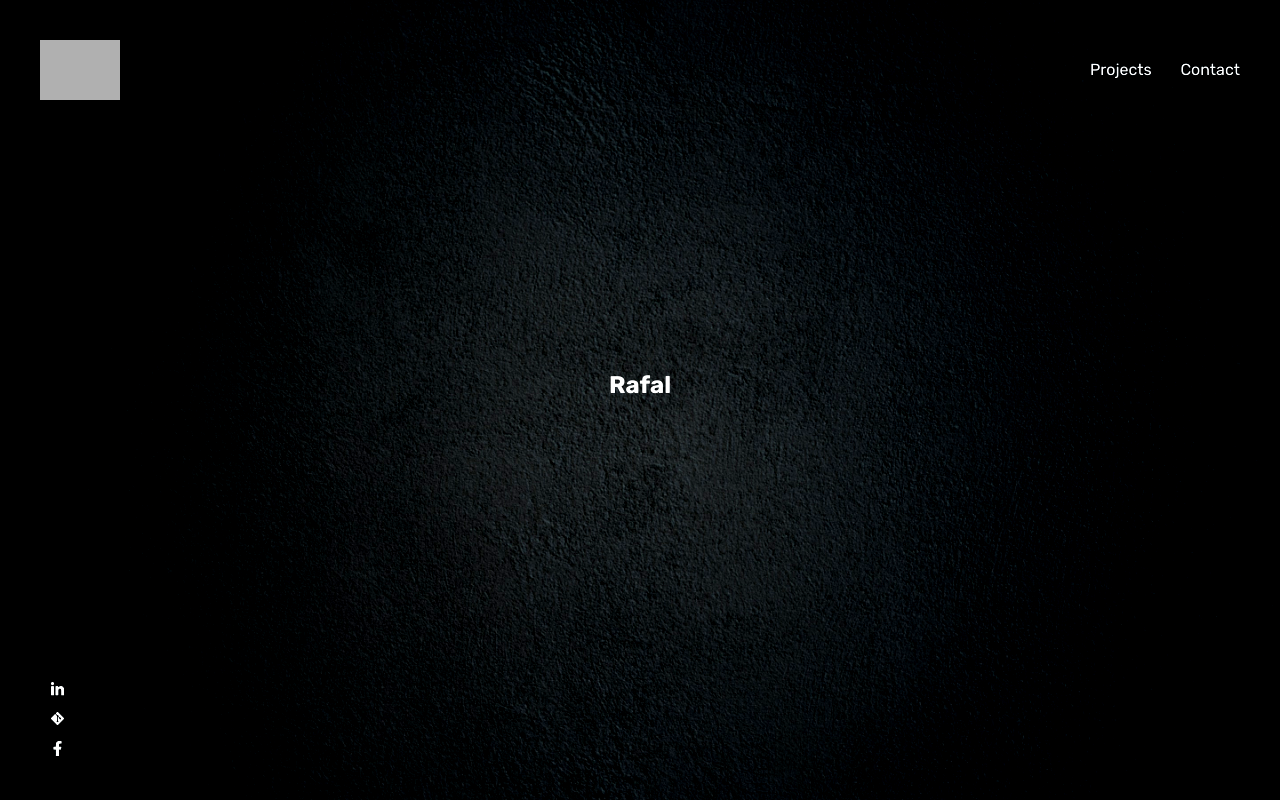
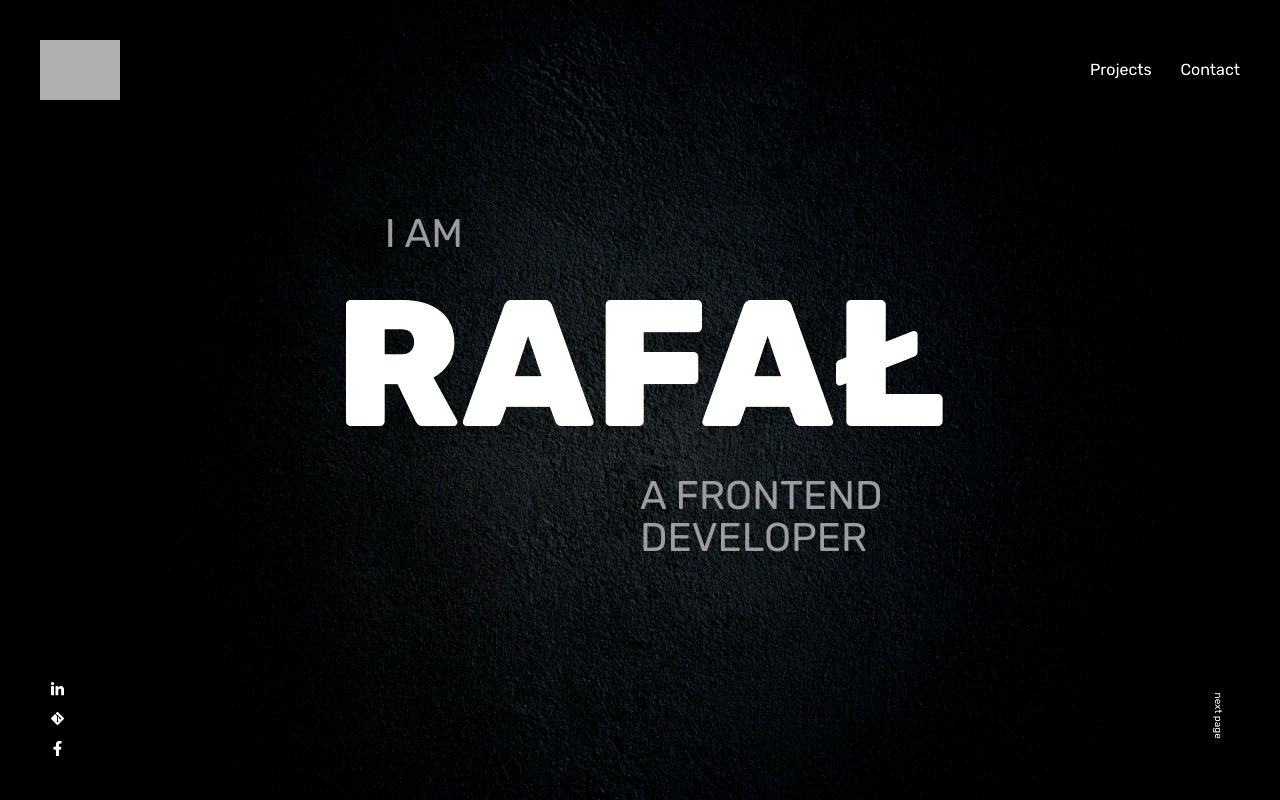
Before and after one commit to Rafal-Kowalczyk/next-tura-rk, a Next.js app: page / in a window 1280 px wide. Built offline with nearby package versions, Linux system fonts and the light colour scheme; grey boxes are pictures that could not be loaded.

Commit message:
Add home-page

```diff
--- a/components/footer/footer.js
+++ b/components/footer/footer.js
@@ -2,7 +2,7 @@ import { useRouter } from "next/router";
 import Link from "next/link";
 import { FaFacebookF, FaLinkedinIn, FaGitAlt } from "react-icons/fa";
 
-import { FooterWrap, FooterUl, FooterLi, FooterScroll } from "./footer.style";
+import { FooterWrap, FooterUl, FooterLi, FooterNext } from "./footer.style";
 
 function Footer() {
   const router = useRouter();
@@ -33,11 +33,23 @@ function Footer() {
           </Link>
         </FooterLi>
       </FooterUl>
-      {/* <FooterScroll>
-        {router.pathname === "/" && <span>scroll ---</span>}
-        {router.pathname === "/projects" && <span>--- scroll ---</span>}
-        {router.pathname === "/contact" && <span>--- scroll</span>}
-      </FooterScroll> */}
+      <FooterNext>
+        {router.pathname === "/" && (
+          <Link href="/projects">
+            <a>next page</a>
+          </Link>
+        )}
+        {router.pathname === "/projects" && (
+          <Link href="/contact">
+            <a>next page</a>
+          </Link>
+        )}
+        {router.pathname === "/contact" && (
+          <Link href="/">
+            <a>next page</a>
+          </Link>
+        )}
+      </FooterNext>
     </FooterWrap>
   );
 }
--- a/components/footer/footer.style.js
+++ b/components/footer/footer.style.js
@@ -22,8 +22,12 @@ export const FooterLi = styled.li`
   }
 `;
 
-export const FooterScroll = styled.div`
+export const FooterNext = styled.div`
   transform: rotate(90deg);
   font-size: 1rem;
   cursor: pointer;
+
+  & a:hover {
+    border: none;
+  }
 `;
--- a/components/home-page/home-page.js
+++ b/components/home-page/home-page.js
@@ -1,10 +1,22 @@
 import React from "react";
+
+import { PageContent } from "../layout/layout.style";
+import {
+  HomeWrap,
+  HomeHeroTop,
+  HomeHeroMedium,
+  HomeHeroBottom,
+} from "./home-page.style";
 
 function HomePage() {
   return (
-    <div>
-      <h2>Rafal</h2>
-    </div>
+    <PageContent>
+      <HomeWrap>
+        <HomeHeroTop>I am</HomeHeroTop>
+        <HomeHeroMedium>Rafał</HomeHeroMedium>
+        <HomeHeroBottom>A frontend developer</HomeHeroBottom>
+      </HomeWrap>
+    </PageContent>
   );
 }
 
--- /dev/null
+++ b/components/home-page/home-page.style.js
@@ -0,0 +1,45 @@
+import styled from "styled-components";
+import theme from "../../styles/theme";
+
+export const HomeWrap = styled.div`
+  display: flex;
+  flex-direction: column;
+`;
+export const HomeHeroTop = styled.p`
+  text-transform: uppercase;
+  color: ${theme.colors.icon};
+  line-height: 2.2rem;
+  margin-left: 2rem;
+
+  @media ${theme.devices.tabletXS} {
+    font-size: 3rem;
+    line-height: 3.2rem;
+    margin-left: 4rem;
+  }
+
+  @media ${theme.devices.laptop} {
+    font-size: 4rem;
+    line-height: 4.2rem;
+    margin-left: 5rem;
+  }
+`;
+
+export const HomeHeroMedium = styled.h1`
+  margin: 1rem 0;
+  font-size: 7rem;
+  line-height: 7rem;
+  font-weight: 800;
+
+  @media ${theme.devices.tabletXS} {
+    font-size: 11rem;
+    line-height: 12rem;
+  }
+
+  @media ${theme.devices.laptop} {
+    font-size: 18rem;
+    line-height: 20rem;
+  }
+`;
+export const HomeHeroBottom = styled(HomeHeroTop)`
+  margin-left: 50%;
+`;
--- a/components/layout/layout.style.js
+++ b/components/layout/layout.style.js
@@ -3,7 +3,7 @@ import theme from "../../styles/theme";
 
 export const PageWrap = styled.div`
   width: 100%;
-  height: 100vh;
+  min-height: 100vh;
   background-image: url("/images/bp.jpg");
   background-size: cover;
   background-repeat: no-repeat;
@@ -19,3 +19,11 @@ export const PageWrap = styled.div`
     padding: 4rem;
   }
 `;
+
+export const PageContent = styled.div`
+  width: 100%;
+  height: 60vh;
+  display: flex;
+  align-items: center;
+  justify-content: center;
+`;
--- a/styles/theme.js
+++ b/styles/theme.js
@@ -7,6 +7,7 @@ const theme = {
   devices: {
     tabletXS: `(min-width: 576px)`,
     tablet: `(min-width: 768px)`,
+    laptop: `(min-width: 1200px)`,
   },
 };
 
```
